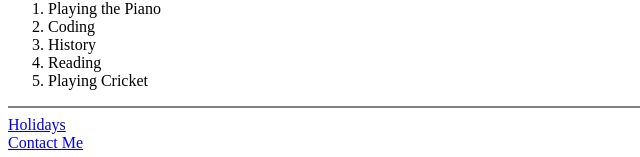
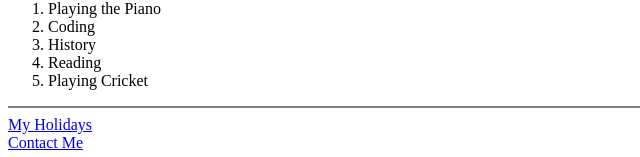
Before and after one commit to n08vig/personalWebsite, a plain HTML site: page index.html in a window 1280 px wide. Shown: the part 879-1036 px from the top of the page, 0-640 px from the left. Drawn offline with Linux system fonts and the light colour scheme.

Commit message:
Update index.html

```diff
--- a/index.html
+++ b/index.html
@@ -88,7 +88,7 @@
     <li>Playing Cricket</li>
   </ol>
   <hr size="2" noshade>
-  <a href="holidays.html">Holidays</a>
+  <a href="holidays.html">My Holidays</a>
   <br>
   <a href="contact-details.html">Contact Me</a>
 </body>
```
